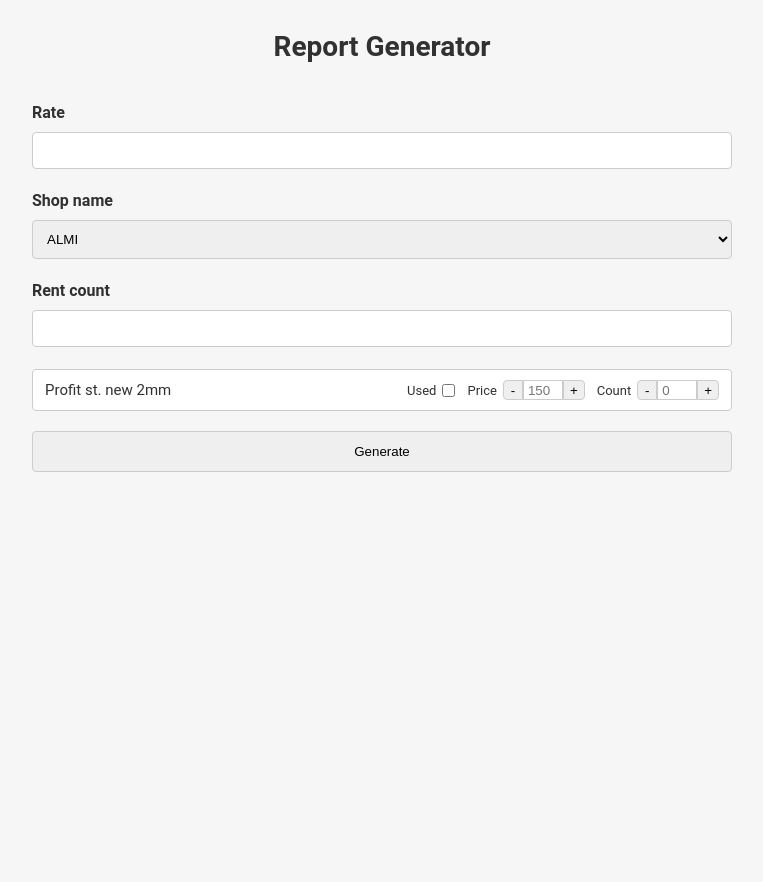
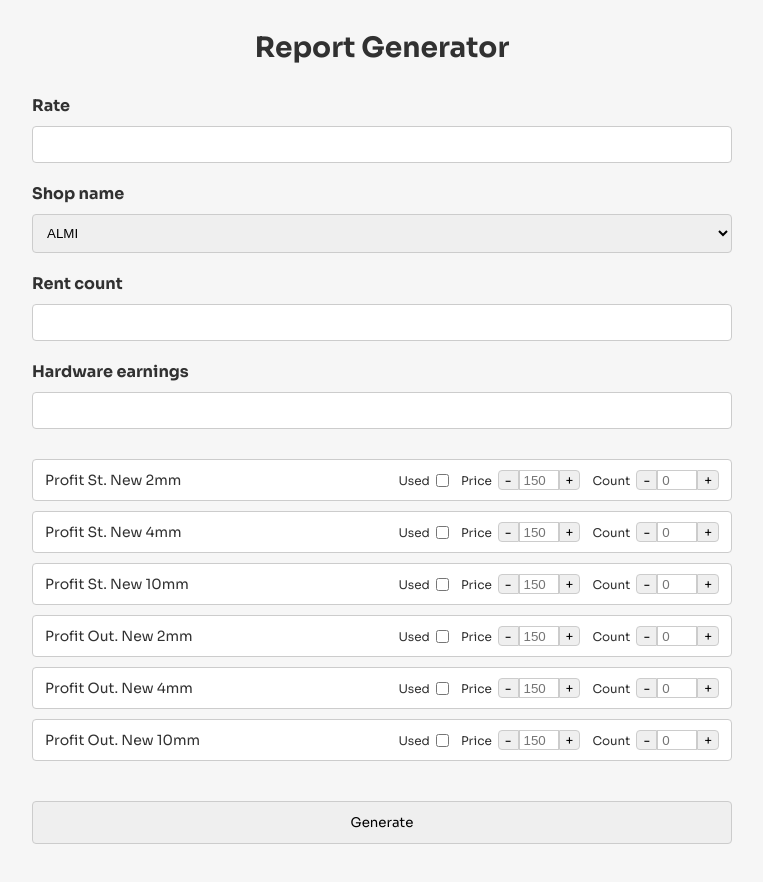
Before and after one commit to zhuk1707/report_generator, a React (Create React App) app: page / in a window 1280 px wide. Shown: the whole page, without its empty margins (258-1021 px from the left). Before the commit the page ends 800 px from the top, so only its background shows below. Built offline with nearby package versions, Linux system fonts and the light colour scheme.

Commit message:
division into components

```diff
--- a/src/App.css
+++ b/src/App.css
@@ -1,3 +1,5 @@
+@import url('https://fonts.googleapis.com/css2?family=Sora:wght@100..800&display=swap');
+
 * {
   box-sizing: border-box;
 }
@@ -5,7 +7,15 @@
 body {
   background-color: #f6f6f6;
   color: #313131;
-  font-family: Roboto, sans-serif;
+  font-family: "Sora", sans-serif;
+  /*font-optical-sizing: auto;*/
+  font-weight: 400;
+  font-style: normal;
+}
+
+button {
+  cursor: pointer;
+  font-family: "Sora", sans-serif;
 }
 
 .App {
@@ -32,18 +42,18 @@ body {
   display: flex;
   flex-direction: column;
   gap: 10px;
-  margin: 10px 0;
+  margin: 0 0 20px 0;
 }
 
 .form__label {
   font-weight: 700;
 }
 
-.form__input, .form__select {
+.form__input,
+.form__select {
   max-width: 100%;
   border: 1px solid #ccc;
   border-radius: 4px;
-  margin-bottom: 12px;
 }
 
 .form__input {
@@ -54,7 +64,17 @@ body {
   padding: 10px;
 }
 
+.form__input:hover,
+.form__select:hover {
+  border: 1px solid #9a9a9a;
+}
+
 .form__label {
+}
+
+
+.main__sales {
+  margin: 30px 0 20px;
 }
 
 .sales {
@@ -73,8 +93,12 @@ body {
   background-color: #ffffff;
 }
 
+.sales__item:hover {
+  border: 1px solid #9a9a9a;
+}
+
 .sales__item-name {
-  font-size: 15px;
+  font-size: 14px;
 }
 
 .sales__options {
@@ -87,7 +111,7 @@ body {
 }
 
 .options__name {
-  font-size: 13px;
+  font-size: 12px;
   margin: 0 6px 0 12px;
 }
 
@@ -97,7 +121,6 @@ body {
 }
 
 .options__button {
-  cursor: pointer;
   height: 20px;
   min-width: 20px;
 
--- a/src/App.js
+++ b/src/App.js
@@ -1,15 +1,89 @@
 import './App.css';
+import React from "react";
 
-const [goods, setGoods] = [
-    "Profit St. New 2mm",
-    "Profit St. New 4mm",
-    "Profit St. New 10mm",
-    "Profit Out. New 2mm",
-    "Profit Out. New 4mm",
-    "Profit Out. New 10mm"
-]
+
+function Form({labelInfo, isInput, inputInfo, selectInfo, formInputs ,handleChange}) {
+  return (<>
+    <form className='main__form form' action="">
+      <label className="form__label">
+        {labelInfo}
+      </label>
+      {(isInput)
+        ? <FormInput inputName={inputInfo.name} formInputs={formInputs} handleChange={handleChange}/>
+        : <FormSelect inputName={selectInfo.name} formInputs={formInputs} handleChange={handleChange}/>
+      }
+    </form>
+  </>)
+}
+
+function FormInput({inputName, formInputs, handleChange}) {
+  return (<input
+      className='form__input'
+      type="text"
+      name={inputName}
+      value={formInputs[inputName] || ''}
+      onChange={handleChange}
+    />
+  )
+}
+
+function FormSelect({selectName, formInputs, handleChange}) {
+  return (<select
+    className='form__select'
+    name={selectName}
+    value={formInputs[selectName] || ''}
+    onChange={handleChange}
+  >
+    <option value="Almi">ALMI</option>
+  </select>)
+}
+
+function SalesItems({name}) {
+  return <div className="sales__item">
+    <div className="sales__item-name">{name}</div>
+    <form className="sales__options options">
+      <label className="options__name" htmlFor="checkbox">Used</label>
+      <input
+        type='checkbox'
+        className="option__checkbox"
+        id="checkbox"
+        name="checkbox"
+      />
+
+      <div className="options__name">Price</div>
+      <button className='options__button options__button_left' type="button">-</button>
+      <input type="text" className="options__input" placeholder='150'/>
+      <button className='options__button options__button_right' type="button">+</button>
+
+      <div className="options__name">Count</div>
+      <button className='options__button options__button_left' type="button">-</button>
+      <input type="text" className="options__input" placeholder='0'/>
+      <button className='options__button options__button_right' type="button">+</button>
+    </form>
+  </div>
+}
 
 function App() {
+  const [goods] = React.useState([
+    "Profit St. New 2mm", "Profit St. New 4mm",
+    "Profit St. New 10mm", "Profit Out. New 2mm",
+    "Profit Out. New 4mm", "Profit Out. New 10mm"
+  ])
+
+  const [formInputs, setFormInputs] = React.useState({rate: '', shopName: "Almi", rentCount: '', hardware: 0})
+
+  const handleChange = (event) => {
+    const key = event.target.name
+    const value = event.target.value
+    setFormInputs((prevState) => ({...prevState, [key]: value}))
+  }
+
+  const handleGenerate = () => {
+    console.log(formInputs)
+  }
+
+
+
   return (
     <div className="App">
       <header className="header">
@@ -17,70 +91,40 @@ function App() {
       </header>
 
       <main className='main'>
-        <form className='main__form form' action="">
-          <label className="form__label" htmlFor="">
-            Rate
-          </label>
-          <input className='form__input' type="text"/>
-        </form>
-
-        <form className='main__form form' action="">
-          <label className="form__label" htmlFor="">
-            Shop name
-          </label>
-          <select className='form__select'>
-            <option value="Almi">ALMI</option>
-          </select>
-        </form>
-
-        <form className='main__form form' action="">
-          <label className="form__label" htmlFor="">
-            Rent count
-          </label>
-          <input className='form__input' type="text"/>
-        </form>
+        <Form labelInfo={'Rate'} isInput={true} inputInfo={{name: "rate"}} formInputs={formInputs} handleChange = {handleChange} />
+        <Form labelInfo={'Shop name'} isInput={false} selectInfo={{name: "shopName"}} formInputs={formInputs} handleChange={handleChange}/>
+        <Form labelInfo={'Rent count'} isInput={true} inputInfo={{name: "rentCount"}} formInputs={formInputs} handleChange={handleChange}/>
+        <Form labelInfo={'Hardware earnings'} isInput={true} inputInfo={{name: "hardware"}} formInputs={formInputs} handleChange={handleChange}/>
 
         <div className="main__sales sales">
-          <SalesItems/>
+          {goods.map((name, index) => (
+            <SalesItems
+              key={index}
+              name={name}
+            />
+          ))}
         </div>
 
-
-        <button className='main__button generate-button' type='button'>
+        <button className='main__button generate-button' type='button' onClick={handleGenerate}>
           Generate
         </button>
 
-        {/*<div className="main__report report">
-          Your report will be here
-        </div>*/}
+        <div className="main__report report">
+          {/*<div className="report__container">
+            Курс = {formInputs.rate || ''} <br/>
+            {formInputs.shopName === "Almi" && "Алми:"}<br/>
+            {formInputs.rentCount} прокат(а/ов) - {formInputs.rentCount*14}р<br/> <br/>
+            Sales: <br/>
+            ? <br/>
+            ? <br/><br/>
+            {(formInputs.hardware)? `Железо - ${formInputs.hardware}р` : ''}<br/><br/>
+            Итого: {formInputs.rentCount * 14 + +formInputs.hardware}р ( {(formInputs.rentCount *14 + +formInputs.hardware)/formInputs.rate} $)<br/>
+          </div>*/}
+        </div>
       </main>
 
     </div>
   );
 }
 
-function SalesItems() {
-  return <div className="sales__item">
-    <div className="sales__item-name">Profit st. new 2mm</div>
-    <form className="sales__options options">
-      <label className="options__name" htmlFor="name">Used</label>
-      <input
-        type='checkbox'
-        className="option__checkbox"
-        id="name"
-        name="name"
-      />
-
-      <div className="options__name">Price</div>
-      <button className='options__button options__button_left'>-</button>
-      <input type="text" className="options__input" placeholder='150'/>
-      <button className='options__button options__button_right'>+</button>
-
-      <div className="options__name">Count</div>
-      <button className='options__button options__button_left'>-</button>
-      <input type="text" className="options__input" placeholder='0'/>
-      <button className='options__button options__button_right'>+</button>
-    </form>
-  </div>
-}
-
 export default App;
```
